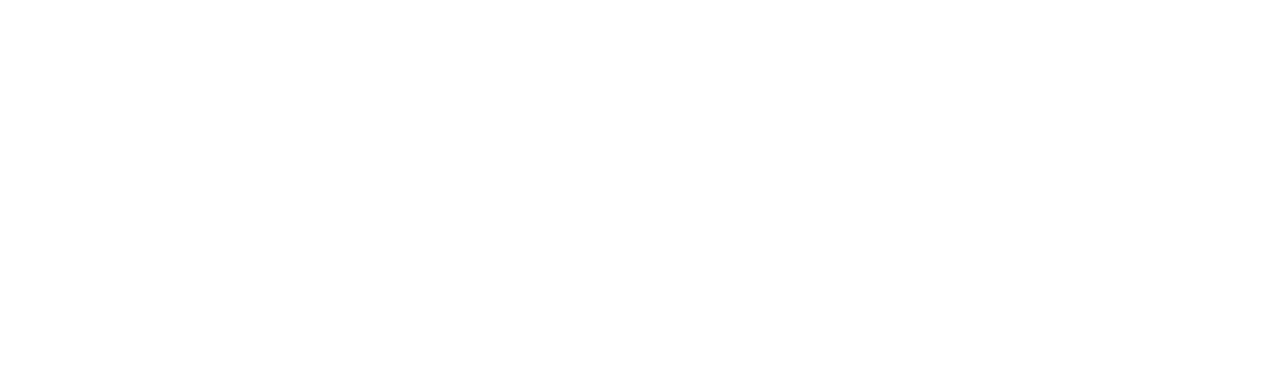
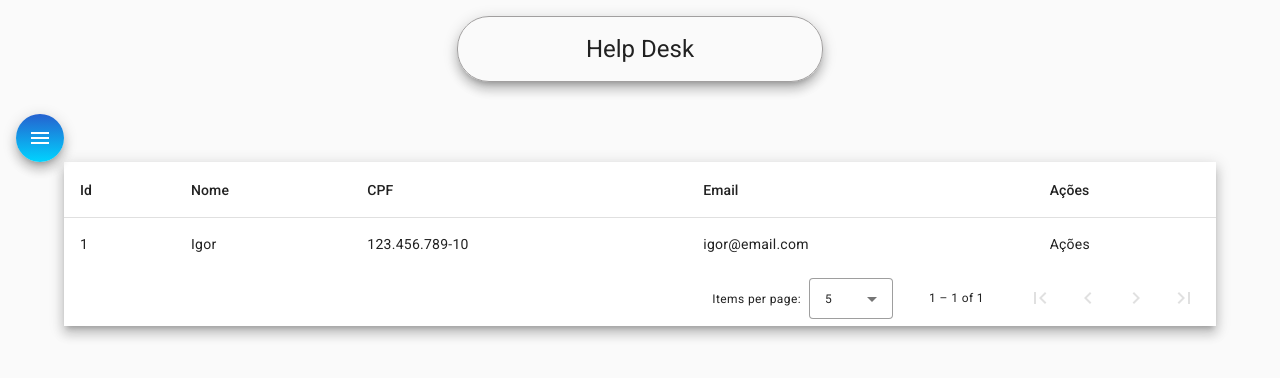
Before and after one commit to IgorMontezuma20/helpdesk-frontend, an Angular app: page /tecnicos in a window 1280 px wide. Before the commit this address led to /. Shown: the top 378 px of the page. Built offline with nearby package versions, Linux system fonts and the light colour scheme.

Commit message:
feat: implementando o componente TecnicosList

```diff
--- a/src/app/app-routing.module.ts
+++ b/src/app/app-routing.module.ts
@@ -2,11 +2,13 @@ import { NgModule } from '@angular/core';
 import { RouterModule, Routes } from '@angular/router';
 import { NavComponent } from './components/nav/nav.component';
 import { HomeComponent } from './components/home/home.component';
+import { TecnicoListComponent } from './components/tecnico/tecnico-list/tecnico-list.component';
 
 const routes: Routes = [
   {
     path: '',component: NavComponent, children: [
-      {path: 'home', component: HomeComponent}
+      {path: 'home', component: HomeComponent},
+      {path: 'tecnicos', component: TecnicoListComponent}
     ]
   }
 ];
--- a/src/app/app.module.ts
+++ b/src/app/app.module.ts
@@ -29,13 +29,15 @@ import { MatCardModule } from '@angular/material/card';
 import { NavComponent } from './components/nav/nav.component';
 import { HomeComponent } from './components/home/home.component';
 import { HeaderComponent } from './components/header/header.component';
+import { TecnicoListComponent } from './components/tecnico/tecnico-list/tecnico-list.component';
 
 @NgModule({
   declarations: [
     AppComponent,
     NavComponent,
     HomeComponent,
-    HeaderComponent
+    HeaderComponent,
+    TecnicoListComponent
   ],
   imports: [
     BrowserModule,
--- a/src/app/components/nav/nav.component.html
+++ b/src/app/components/nav/nav.component.html
@@ -2,11 +2,11 @@
   <mat-drawer #drawer class="sidenav" mode="side">
     <img src="assets/img/side-image.svg" alt="Imagem de navegação" />
     <mat-nav-list class="nav-list">
-      <a mat-list-item routerLink="/home">
+      <a mat-list-item routerLink="home">
         <i class="material-icons">home</i>
         Home
       </a>
-      <a mat-list-item routerLink="/">
+      <a mat-list-item routerLink="tecnicos">
         <i class="material-icons">account_circle</i>
         Técnicos
       </a>
--- a/src/app/components/nav/nav.component.ts
+++ b/src/app/components/nav/nav.component.ts
@@ -13,7 +13,7 @@ export class NavComponent implements OnInit {
   }
 
   ngOnInit(): void {
-    this.router.navigate(['home'])
+    this.router.navigate(['tecnicos'])
   }
 
 }
--- /dev/null
+++ b/src/app/components/tecnico/tecnico-list/tecnico-list.component.css
@@ -0,0 +1,8 @@
+.container{
+    width: 90%;
+    margin: auto;
+}
+
+table {
+    width: 100%;
+}
--- /dev/null
+++ b/src/app/components/tecnico/tecnico-list/tecnico-list.component.html
@@ -0,0 +1,40 @@
+<div class="container">
+  <div class="mat-elevation-z8">
+    <table mat-table [dataSource]="dataSource">
+      <ng-container matColumnDef="id">
+        <th mat-header-cell *matHeaderCellDef>Id</th>
+        <td mat-cell *matCellDef="let element">{{ element.id }}</td>
+      </ng-container>
+
+      <ng-container matColumnDef="nome">
+        <th mat-header-cell *matHeaderCellDef>Nome</th>
+        <td mat-cell *matCellDef="let element">{{ element.nome }}</td>
+      </ng-container>
+
+      <ng-container matColumnDef="cpf">
+        <th mat-header-cell *matHeaderCellDef>CPF</th>
+        <td mat-cell *matCellDef="let element">{{ element.cpf }}</td>
+      </ng-container>
+
+      <ng-container matColumnDef="email">
+        <th mat-header-cell *matHeaderCellDef>Email</th>
+        <td mat-cell *matCellDef="let element">{{ element.email }}</td>
+      </ng-container>
+
+      <ng-container matColumnDef="acoes">
+        <th mat-header-cell *matHeaderCellDef>Ações</th>
+        <td mat-cell *matCellDef="let element">Ações</td>
+      </ng-container>
+
+      <tr mat-header-row *matHeaderRowDef="displayedColumns"></tr>
+      <tr mat-row *matRowDef="let row; columns: displayedColumns"></tr>
+    </table>
+
+    <mat-paginator
+      [pageSizeOptions]="[5, 10, 20]"
+      showFirstLastButtons
+      aria-label="Select page of periodic elements"
+    >
+    </mat-paginator>
+  </div>
+</div>
--- /dev/null
+++ b/src/app/components/tecnico/tecnico-list/tecnico-list.component.ts
@@ -0,0 +1,38 @@
+import { Component, OnInit, ViewChild } from '@angular/core';
+import { MatPaginator } from '@angular/material/paginator';
+import { MatTableDataSource } from '@angular/material/table';
+import { Tecnico } from 'src/app/models/tecnico';
+
+@Component({
+  selector: 'app-tecnico-list',
+  templateUrl: './tecnico-list.component.html',
+  styleUrls: ['./tecnico-list.component.css']
+})
+export class TecnicoListComponent implements OnInit {
+
+  TECNICO_DATA: Tecnico[] = [
+    {
+      id: 1,
+      nome: 'Igor',
+      cpf: '123.456.789-10',
+      email: 'igor@email.com',
+      senha: '1234',
+      perfis: ['0'],
+      dataCriacao: '13/09/2023'
+    }
+  ];
+
+  displayedColumns: string[] = ['id', 'nome', 'cpf', 'email', 'acoes'];
+  dataSource = new MatTableDataSource<Tecnico>(this.TECNICO_DATA);
+
+  ngOnInit(): void {
+
+  }
+
+
+  @ViewChild(MatPaginator) paginator: MatPaginator;
+
+  ngAfterViewInit() {
+    this.dataSource.paginator = this.paginator;
+  }
+}
--- /dev/null
+++ b/src/app/models/tecnico.ts
@@ -0,0 +1,9 @@
+export interface Tecnico {
+    id?: any;
+    nome: String;
+    cpf: String;
+    email: String;
+    senha: String;
+    perfis: string[];
+    dataCriacao: any;
+}
```
